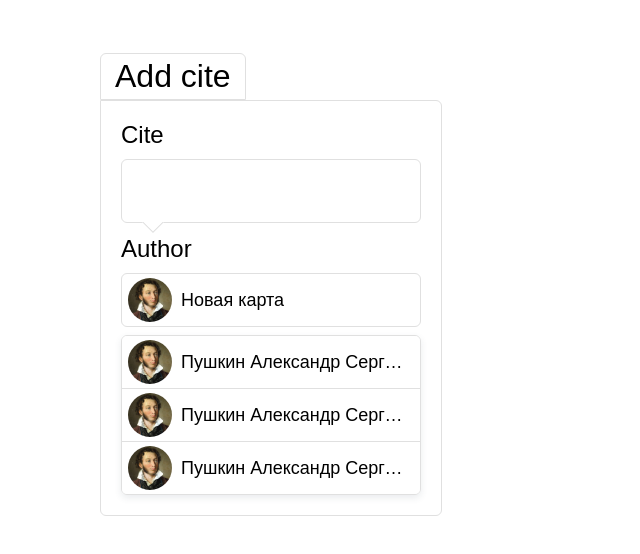
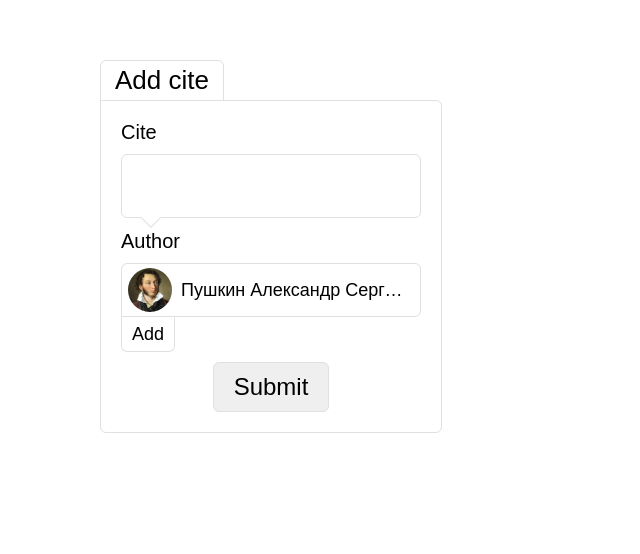
Before and after one commit to lexantus/cites, a React app: page / in a window 1280 px wide. Shown: the top 554 px of the page, without its empty margins (0-640 px from the left). Built offline with nearby package versions, Linux system fonts and the light colour scheme.

Commit message:
style AddCite window

```diff
--- a/src/components/AddCite/index.css
+++ b/src/components/AddCite/index.css
@@ -23,11 +23,11 @@
 
 .h1 {
   position: absolute;
-  top: -48px;
+  top: -41px;
   left: -1px;
   display: inline-block;
   font-family: "Exo 2", sans-serif;
-  font-size: 32px;
+  font-size: 26px;
   margin: 0;
   margin-bottom: 10px;
   border: 1px solid #e0e0e0;
@@ -38,7 +38,7 @@
 
 .label {
   display: block;
-  font-size: 24px;
+  font-size: 20px;
   font-family: "Exo 2", sans-serif;
   margin-bottom: 10px;
 }
@@ -47,7 +47,7 @@
   display: block;
   position: relative;
   width: 300px;
-  max-height: 400px;
+  max-height: 120px;
   resize: none;
   border: 1px solid #e0e0e0;
   border-radius: 6px;
@@ -65,7 +65,7 @@
   overflow: hidden;
   position: relative;
   top: -1px;
-  left: 20px;
+  left: 18px;
 }
 
 .textareaRect {
@@ -86,8 +86,10 @@
 }
 
 .trigger_options {
+  display: block;
   border: 1px solid #e0e0e0;
   border-radius: 6px;
+  border-bottom-left-radius: 0;
   outline: none;
 }
 
@@ -179,3 +181,27 @@
 .option:hover {
   background: #f1f2f6;
 }
+
+.btn {
+  display: inline-block;
+  padding: 6px 10px;
+  border: 1px solid #e0e0e0;
+  background: white;
+  font-family: "Exo 2", sans-serif;
+  font-size: 18px;
+  border-bottom-right-radius: 6px;
+  border-bottom-left-radius: 6px;
+  border-top: 1px solid transparent;
+}
+
+.submit {
+  display: block;
+  font-family: "Exo 2", sans-serif;
+  padding: 10px 20px;
+  font-size: 24px;
+  border-radius: 6px;
+  border: 1px solid #e0e0e0;
+  margin-top: 10px;
+  margin-left: auto;
+  margin-right: auto;
+}
--- a/src/components/AddCite/index.js
+++ b/src/components/AddCite/index.js
@@ -17,39 +17,59 @@ export default class AddCite extends Component {
           <label className={styles.label} for="author">
             Author
           </label>
-        </form>
+          <div>
             <div className={styles.trigger_options} tabIndex="2">
               <div className={styles.option}>
                 <img src="pushkin.jpg" width="44" height="44" alt="" />
-            <span className={styles.option__txt}>Новая карта</span>
+                <span className={styles.option__txt}>
+                  Пушкин Александр Сергеич
+                </span>
               </div>
             </div>
-        <div className={styles.options}>
+            <div className={(styles.options, styles.options_hide)}>
               <div className={styles.option}>
                 <img src="pushkin.jpg" width="44" height="44" alt="" />
-            <span className={styles.option__txt}>Пушкин Александр Сергеич</span>
+                <span className={styles.option__txt}>
+                  Пушкин Александр Сергеич
+                </span>
               </div>
               <div className={styles.option}>
                 <img src="pushkin.jpg" width="44" height="44" alt="" />
-            <span className={styles.option__txt}>Пушкин Александр Сергеич</span>
+                <span className={styles.option__txt}>
+                  Пушкин Александр Сергеич
+                </span>
               </div>
               <div className={styles.option}>
                 <img src="pushkin.jpg" width="44" height="44" alt="" />
-            <span className={styles.option__txt}>Пушкин Александр Сергеич</span>
+                <span className={styles.option__txt}>
+                  Пушкин Александр Сергеич
+                </span>
               </div>
               <div className={styles.option}>
                 <img src="pushkin.jpg" width="44" height="44" alt="" />
-            <span className={styles.option__txt}>Пушкин Александр Сергеич</span>
+                <span className={styles.option__txt}>
+                  Пушкин Александр Сергеич
+                </span>
               </div>
               <div className={styles.option}>
                 <img src="pushkin.jpg" width="44" height="44" alt="" />
-            <span className={styles.option__txt}>Пушкин Александр Сергеич</span>
+                <span className={styles.option__txt}>
+                  Пушкин Александр Сергеич
+                </span>
               </div>
               <div className={styles.option}>
                 <img src="pushkin.jpg" width="44" height="44" alt="" />
-            <span className={styles.option__txt}>Пушкин Александр Сергеич</span>
+                <span className={styles.option__txt}>
+                  Пушкин Александр Сергеич
+                </span>
               </div>
             </div>
+            <button className={styles.btn}>Add</button>
+          </div>
+          <button className={styles.submit} type="submit">
+            Submit
+          </button>
+        </form>
       </div>
     );
   }
```
Lines whose indentation alone changed are shown as unchanged.
